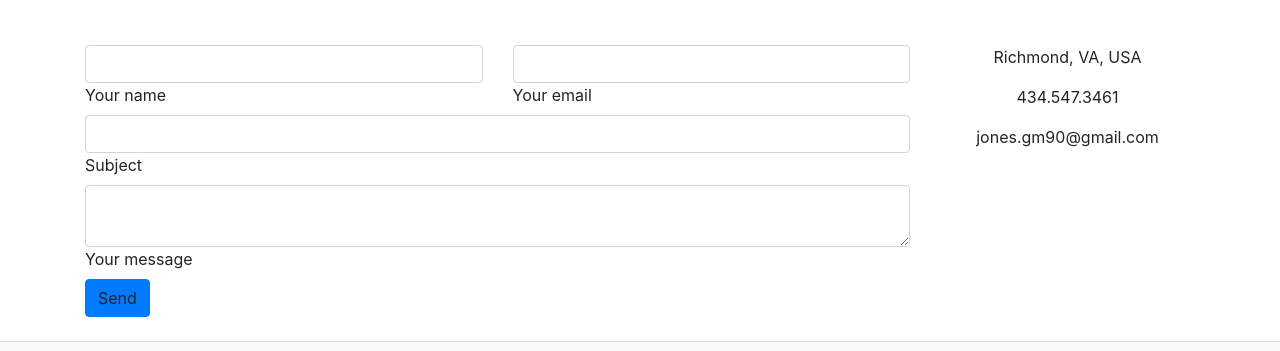
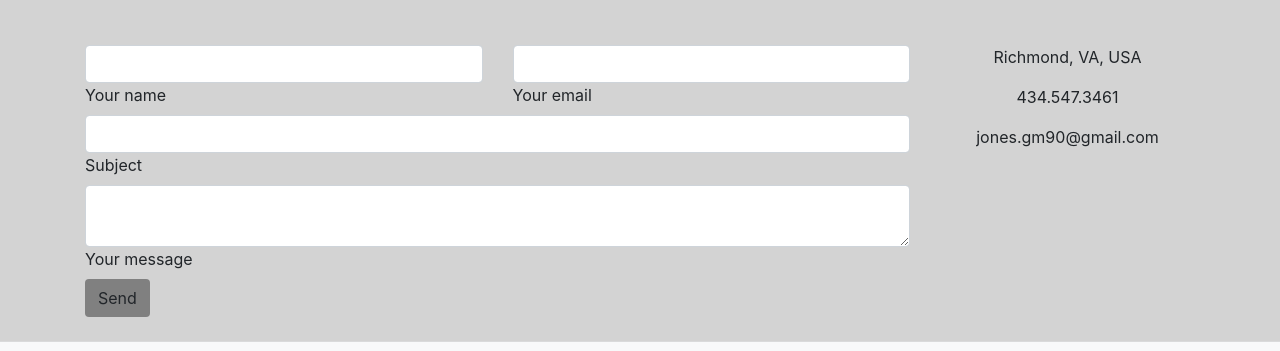
Before and after one commit to seibert-gm90/UpdatedPortfolio, a plain HTML site: page contact.html in a window 1280 px wide. Shown: the part 169-520 px from the top of the page. Drawn offline with nearby package versions, Linux system fonts and the light colour scheme.

Commit message:
adding submit button to email

```diff
--- a/contact.html
+++ b/contact.html
@@ -105,8 +105,9 @@
                             </form>
 
                             <div class="text-center text-md-left">
-                                <a class="btn btn-primary"
-                                    onclick="document.getElementById('contact-form').submit();">Send</a>
+                                <a class="btn submit-button"
+                                    onclick="document.getElementById('contact-form').submit();">Send
+                                </a>
                             </div>
                             <div class="status"></div>
                         </div>
--- a/style.css
+++ b/style.css
@@ -1,4 +1,3 @@
-
 html, body {
     height: 100%;
   }
@@ -6,18 +5,21 @@ html, body {
   body {
     display: flex;
     flex-direction: column;
+    background-color: lightgray;
   }
 
   .wrapper {
     flex: 1 0 auto;
   }
 
-  footer {
-    display: block;
-    height: 58px;
-    flex-shrink: 0;
+.submit-button{
+  background-color: gray;
+}
 
-  }
+#greeting{
+    font-family: 'Meddon', cursive;
+
+}
 
 #image{
     width: 300px;
```
Also changed, not shown: index.html (+2 -1 lines).
